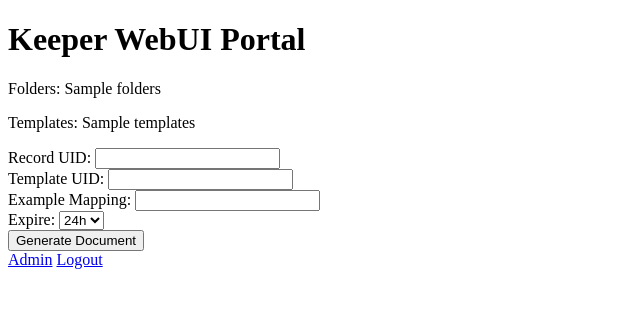
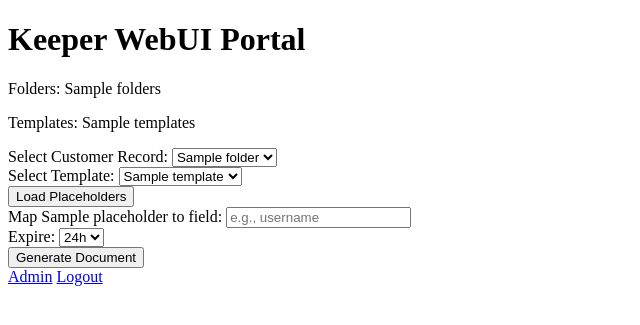
Before and after one commit to msawczynk/WebUI-Credential-doc, a Flask app: template templates/portal.html in a window 1280 px wide. Shown: the top 325 px of the page, without its empty margins (0-640 px from the left). Run offline with Flask 3, Linux system fonts and the light colour scheme; the template is opened without the code that fills it: most values are stand-ins (such as "Sample title", 1, 10 or a date in 2020).

Commit message:
Implemented improvements: JSON parsing, dynamic mappings, better sharing, role check, error handling, HTTPS

```diff
--- a/app.py
+++ b/app.py
@@ -3,6 +3,7 @@ import os
 import tempfile
 from flask import Flask, render_template, request, session, redirect, url_for, flash
 from docxtpl import DocxTemplate
+import json
 import time
 
 app = Flask(__name__)
@@ -44,49 +45,88 @@ def portal():
     if 'user' not in session:
         return redirect(url_for('login'))
     user, passw = session['user'], session['pass']
-    # List customer folders: best judgement subfolders under Customers
-    folders = run_keeper_command(['--user', user, '--password', passw, 'ls', '--format=json', CUSTOMER_FOLDER])
-    # List templates
-    templates = run_keeper_command(['--user', user, '--password', passw, 'ls', '--format=json', TEMPLATE_FOLDER])
-    # Simpler UI: form to select customer record, template, fields to map
+    folders_json = run_keeper_command(['--user', user, '--password', passw, 'ls', '--format=json', CUSTOMER_FOLDER])
+    templates_json = run_keeper_command(['--user', user, '--password', passw, 'ls', '--format=json', TEMPLATE_FOLDER])
+    if 'Error' in folders_json or 'Error' in templates_json:
+        flash('Error listing folders or templates')
+        folders_list = []
+        templates_list = []
+    else:
+        folders_data = json.loads(folders_json)
+        templates_data = json.loads(templates_json)
+        folders_list = [{'uid': item['record_uid'], 'title': item.get('title', 'Untitled')} for item in folders_data if 'record_uid' in item]
+        templates_list = [{'uid': item['record_uid'], 'title': item.get('title', 'Untitled'), 'notes': item.get('notes', '')} for item in templates_data if 'record_uid' in item]
+    selected_template = request.form.get('template_uid', None) if request.method == 'POST' else None
+    placeholders = []
+    if selected_template:
+        template = next((t for t in templates_list if t['uid'] == selected_template), None)
+        if template and template['notes']:
+            placeholders = [p.strip() for p in template['notes'].split(',')]
+    if request.method == 'POST' and 'generate' in request.form:
+        record_uid = request.form['record_uid']
+        template_uid = request.form['template_uid']
+        mappings = {}
+        for ph in placeholders:
+            field = request.form.get(f'map_{ph}', '')
+            record_json = run_keeper_command(['--user', user, '--password', passw, 'get', '--format=json', record_uid])
+            if 'Error' in record_json:
+                flash(record_json)
+                return render_template('portal.html', folders=folders_list, templates=templates_list, placeholders=placeholders, selected_template=template_uid)
+            record_data = json.loads(record_json)
+            value = record_data.get('custom_fields', {}).get(field, record_data.get(field, '') or '')
+            mappings[ph] = value
+        try:
+            with tempfile.TemporaryDirectory() as tmpdir:
+                template_path = os.path.join(tmpdir, 'template.docx')
+                attach_result = run_keeper_command(['--user', user, '--password', passw, 'download-attachment', '--record', template_uid, '--name=template.docx', template_path])
+                if 'Error' in attach_result:
+                    raise ValueError(attach_result)
+                doc = DocxTemplate(template_path)
+                doc.render(mappings)
+                output_path = os.path.join(tmpdir, 'generated.docx')
+                doc.save(output_path)
+                new_title = f"Generated_Doc_{record_uid}_{int(time.time())}"
+                create_result = run_keeper_command(['--user', user, '--password', passw, 'create', '--record-type=general', '--folder', GENERATED_FOLDER, '--title', new_title, '--format=json'])
+                if 'Error' in create_result:
+                    raise ValueError(create_result)
+                new_record = json.loads(create_result)
+                new_uid = new_record['uid']
+                upload_result = run_keeper_command(['--user', user, '--password', passw, 'upload-attachment', '--record', new_uid, '--name=generated.docx', output_path])
+                if 'Error' in upload_result:
+                    raise ValueError(upload_result)
+                expire_minutes = {'1h': 60, '24h': 1440, '7d': 10080}.get(request.form.get('expire', '24h'), 1440)
+                share_result = run_keeper_command(['--user', user, '--password', passw, 'share-record', '--record', new_uid, '--expire-in', str(expire_minutes), '--account', 'dummy@share.com'])  # Dummy sharee for link generation
+                direct_link = f"https://keepersecurity.com/vault#detail/{new_uid}"
+                flash(f"Document created! Share result: {share_result} Direct: {direct_link}")
+        except Exception as e:
+            flash(f"Error generating document: {str(e)}")
+    return render_template('portal.html', folders=folders_list, templates=templates_list, placeholders=placeholders, selected_template=selected_template)
+
+@app.route('/admin', methods=['GET', 'POST'])
+def admin():
+    if 'user' not in session:
+        return redirect(url_for('login'))
+    user, passw = session['user'], session['pass']
+    enterprise_info = run_keeper_command(['--user', user, '--password', passw, 'enterprise-info', '--format=json'])
+    if 'Error' in enterprise_info:
+        flash('Unable to check roles')
+        return redirect(url_for('portal'))
+    info = json.loads(enterprise_info)
+    is_admin = any(role.get('admin', False) for role in info.get('roles', []))  # Simplified check
+    if not is_admin:
+        flash('Admin access required')
+        return redirect(url_for('portal'))
     if request.method == 'POST':
-        record_uid = request.form['record_uid']  # From selected customer record
-        template_uid = request.form['template_uid']
-        mappings = {}  # e.g., {'placeholder': 'field_value'} from form
-        for key in request.form:
-            if key.startswith('map_'):
-                placeholder = key[4:]
-                field = request.form[key]
-                # Get field value from record
-                record_data = run_keeper_command(['--user', user, '--password', passw, 'get', '--format=json', record_uid])
-                # Assume parse json, extract field (simplified)
-                value = 'dummy_value'  # TODO: proper parsing
-                mappings[placeholder] = value
-        # Download template
+        template_file = request.files['template']
+        placeholders = request.form['placeholders']
         with tempfile.TemporaryDirectory() as tmpdir:
-            template_path = os.path.join(tmpdir, 'template.docx')
-            run_keeper_command(['--user', user, '--password', passw, 'download', '--record', template_uid, '--file', template_path])
-            doc = DocxTemplate(template_path)
-            doc.render(mappings)
-            output_path = os.path.join(tmpdir, 'generated.docx')
-            doc.save(output_path)
-            # Create new record in GeneratedDocs
-            new_title = f"Generated_Doc_{record_uid}_{int(time.time())}"
-            create_cmd = run_keeper_command(['--user', user, '--password', passw, 'create', '--folder', GENERATED_FOLDER, '--title', new_title, '--format=json'])
-            new_uid = 'dummy_uid'  # Parse from create_cmd
-            # Upload attachment
-            run_keeper_command(['--user', user, '--password', passw, 'upload', '--record', new_uid, output_path])
-            # Generate share link: default 24h, adjustable
-            expire = request.form.get('expire', '24h')
-            share = run_keeper_command(['--user', user, '--password', passw, 'share-record', '--record', new_uid, '--one-time', f'--expire-in={expire}'])
-            direct_link = f"https://keepersecurity.com/vault#detail/{new_uid}"
-            flash(f"Document created! Share: {share} Direct: {direct_link}")
-    return render_template('portal.html', folders=folders, templates=templates)
-
-@app.route('/admin')
-def admin():
-    # Check role via whoami or enterprise command
-    # Best judgement: simple form to upload templates and define placeholders, store as attachment in Templates
+            temp_path = os.path.join(tmpdir, 'new_template.docx')
+            template_file.save(temp_path)
+            new_title = f"Template_{int(time.time())}"
+            create_result = run_keeper_command(['--user', user, '--password', passw, 'create', '--record-type=general', '--folder', TEMPLATE_FOLDER, '--title', new_title, '--notes', placeholders, '--format=json'])
+            new_uid = json.loads(create_result)['uid']
+            run_keeper_command(['--user', user, '--password', passw, 'upload-attachment', '--record', new_uid, '--name=template.docx', temp_path])
+            flash('Template uploaded')
     return render_template('admin.html')
 
 @app.route('/logout')
@@ -95,4 +135,4 @@ def logout():
     return redirect(url_for('login'))
 
 if __name__ == '__main__':
-    app.run(debug=True)
+    app.run(debug=True, ssl_context='adhoc')
--- a/templates/portal.html
+++ b/templates/portal.html
@@ -8,14 +8,33 @@
     <p>Folders: {{ folders }}</p>
     <p>Templates: {{ templates }}</p>
     <form method="post">
-        <!-- Simplified: inputs for record_uid, template_uid, mappings, expire -->
-        <label>Record UID: <input type="text" name="record_uid"></label><br>
-        <label>Template UID: <input type="text" name="template_uid"></label><br>
-        <!-- Add dynamic mappings based on template placeholders -->
-        <label>Example Mapping: <input type="text" name="map_placeholder1"></label><br>
-        <label>Expire: <select name="expire"><option>1h</option><option selected>24h</option><option>7d</option></select></label><br>
-        <input type="submit" value="Generate Document">
+        <label>Select Customer Record:
+            <select name="record_uid">
+                {% for folder in folders %}
+                    <option value="{{ folder.uid }}">{{ folder.title }}</option>
+                {% endfor %}
+            </select>
+        </label><br>
+        <label>Select Template:
+            <select name="template_uid">
+                {% for template in templates %}
+                    <option value="{{ template.uid }}">{{ template.title }}</option>
+                {% endfor %}
+            </select>
+        </label><br>
+        <input type="submit" name="select_template" value="Load Placeholders">
     </form>
+    {% if placeholders %}
+        <form method="post">
+            <input type="hidden" name="record_uid" value="{{ request.form.record_uid }}">
+            <input type="hidden" name="template_uid" value="{{ selected_template }}">
+            {% for ph in placeholders %}
+                <label>Map {{ ph }} to field: <input type="text" name="map_{{ ph }}" placeholder="e.g., username"></label><br>
+            {% endfor %}
+            <label>Expire: <select name="expire"><option value="1h">1h</option><option value="24h" selected>24h</option><option value="7d">7d</option></select></label><br>
+            <input type="submit" name="generate" value="Generate Document">
+        </form>
+    {% endif %}
     <a href="{{ url_for('admin') }}">Admin</a>
     <a href="{{ url_for('logout') }}">Logout</a>
     {% with messages = get_flashed_messages() %}
```
